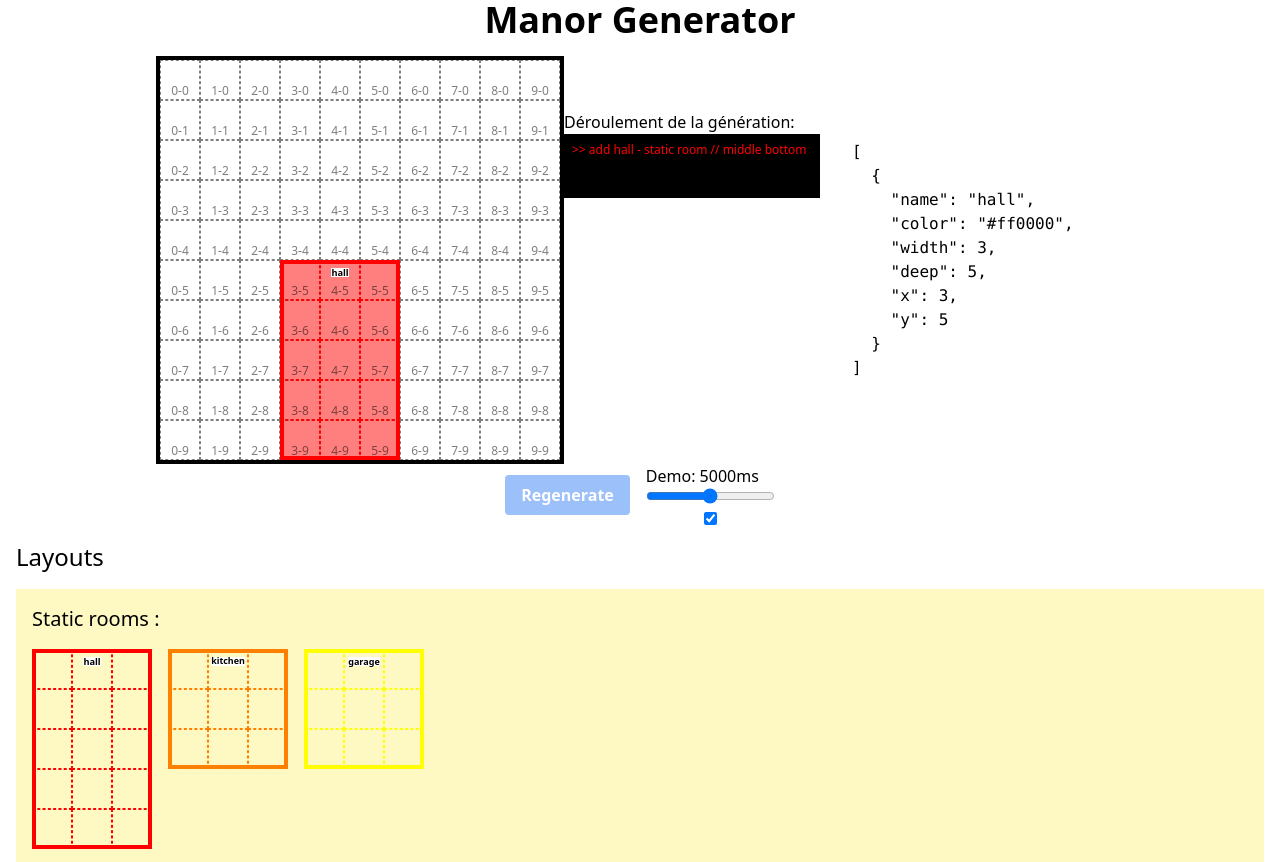
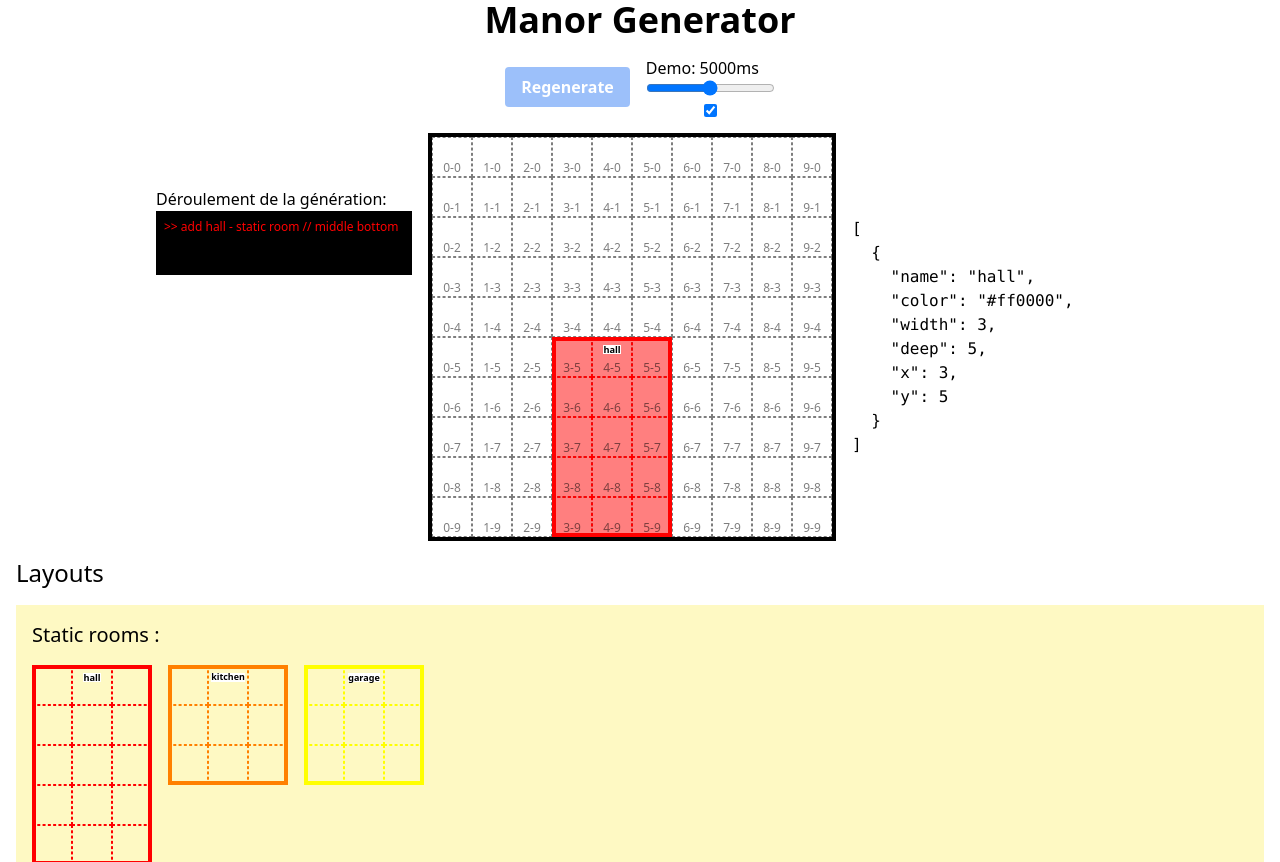
Before and after one commit to gmirmand/manor-generator, a Vue app: page / in a window 1280 px wide. Shown: the top 862 px of the page. Built offline with nearby package versions, Linux system fonts and the light colour scheme.

Commit message:
:iphone: various small fixes

```diff
--- a/index.html
+++ b/index.html
@@ -4,7 +4,7 @@
     <meta charset="UTF-8" />
     <link rel="icon" type="image/svg+xml" href="/vite.svg" />
     <meta name="viewport" content="width=device-width, initial-scale=1.0" />
-    <title>Vite + Vue</title>
+    <title>Manor generator</title>
   </head>
   <body>
     <div id="app"></div>
--- a/src/App.vue
+++ b/src/App.vue
@@ -25,18 +25,10 @@ export default defineComponent({
       <h1 class="text-4xl font-bold mb-4 text-center">
         Manor Generator
       </h1>
-      <ManorGeneration
-          ref="manor"
-          :manorWidth="manorWidth"
-          :manorDeep="manorDeep"
-          :demo="demoBoolean ? demo : 0"
-          @update:demoBoolean="demoBoolean = $event"
-      />
-    </div>
 
       <!--  controllers  -->
       <!--  change the width and deep of the manor -->
-    <div class="flex justify-center items-center">
+      <div class="flex justify-center items-center mb-4">
         <!--      <div class="flex flex-col">-->
         <!--        <label for="width">Width</label>-->
         <!--        <input type="number" id="width" v-model="manorWidth"/>-->
@@ -61,6 +53,15 @@ export default defineComponent({
           <input type="checkbox" id="demo" v-model="demoBoolean"/>
         </div>
       </div>
+
+      <ManorGeneration
+          ref="manor"
+          :manorWidth="manorWidth"
+          :manorDeep="manorDeep"
+          :demo="demoBoolean ? demo : 0"
+          @update:demoBoolean="demoBoolean = $event"
+      />
+    </div>
   </div>
 
   <rooms-panel-preview />
--- a/src/components/ManorGeneration.vue
+++ b/src/components/ManorGeneration.vue
@@ -290,9 +290,9 @@ export default defineComponent({
 
 <template>
   <div class="inline-flex flex-wrap mr-4 justify-center items-center">
-    <div ref="logs" class="mr-4 w-64 h-[300px] overflow-auto order-2">
+    <div ref="logs" class="mr-4 w-64 h-[300px] overflow-auto order-2 sm:order-1">
       Déroulement de la génération:
-      <ul class="bg-black text-white p-2 text-xs">
+      <ul class="bg-black text-white p-2 text-xs h-max">
         <transition-group name="info" tag="div">
           <li
               class="last:font-bold last:text-green-400"
@@ -308,7 +308,7 @@ export default defineComponent({
     <!-- generate a visual grid with border pointed -->
     <!-- the wall manor is 400px by 400px -->
     <!-- the grid is 40x40 -->
-    <div class="border-4 border-black inline-block sm:scale-100 scale-75 order-1">
+    <div class="border-4 border-black inline-block sm:scale-100 scale-75 order-1 sm:order-2">
       <div
           class="grid gap-0 relative"
           :style="{
@@ -343,7 +343,7 @@ export default defineComponent({
     <!-- log rooms -->
     <div
         ref="rooms-log"
-        class="ml-4 w-64 max-h-[400px] overflow-auto order-3">
+        class="ml-4 w-64 max-h-[400px] overflow-auto order-3 sm:order-3">
       <pre>{{ rooms }}</pre>
     </div>
   </div>
```
Lines whose indentation alone changed are shown as unchanged.
